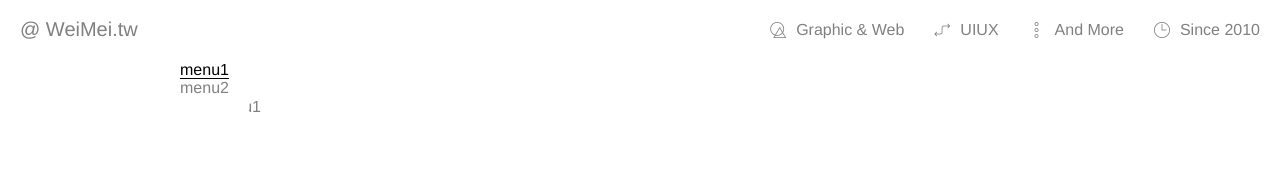
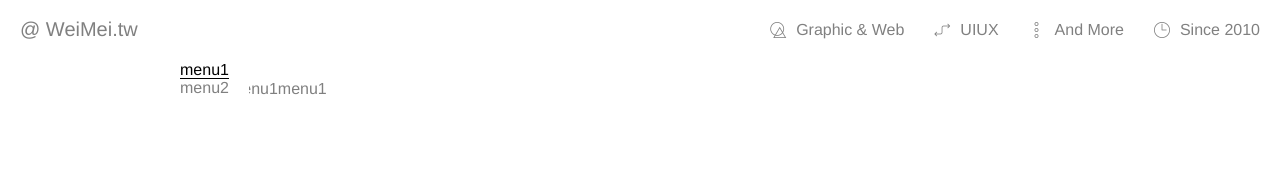
Before and after one commit to weimeihsu/newSite, a Vue app: page /UiuxRetired/menu1 in a window 1280 px wide. Shown: the top 170 px of the page. Built offline with nearby package versions, Linux system fonts and the light colour scheme.

Commit message:
slot and route params

```diff
--- a/src/components/UiuxDetail.vue
+++ b/src/components/UiuxDetail.vue
@@ -1,5 +1,9 @@
 <template>
-  <p>{{ $route.params.id }}</p>
+  <section>
+    <slot name="ui"></slot>
+    <slot name="ux"></slot>
+    <slot name="prototype"></slot>
+  </section>
 </template>
 
 <script>
--- a/src/views/UiuxRetired.vue
+++ b/src/views/UiuxRetired.vue
@@ -1,7 +1,11 @@
 <template>
   <section class="container">
-   <Tabs/><UiuxDetail/>
-   <p>view{{ $route.params.id }}</p>
+   <Tabs/>
+   <UiuxDetail>
+    <template #ui>{{ $route.params.id }}</template>
+    <template #ux>{{ $route.params.id }}</template>
+    <template #prototype>{{ $route.params.id }}</template>
+   </UiuxDetail>
   </section>
 </template>
 
@@ -16,7 +20,6 @@ export default {
   },
   data () {
     return {
-      selected: 'Single Sign On',
       desktopView: null,
       tabULwidth: null,
       allWidth: null
```
Also changed, not shown: src/components/Tabs.vue (+2 -10 lines).
